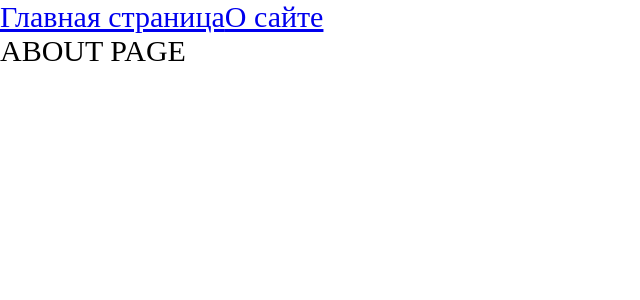
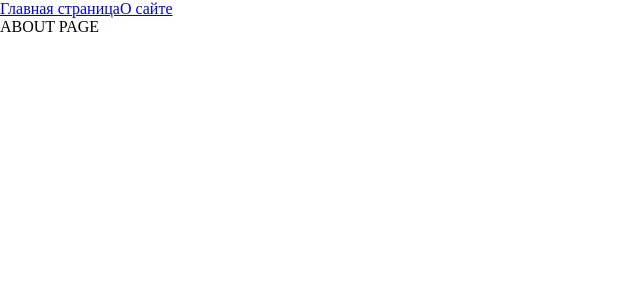
Before and after one commit to SMB-production/webpack-repo, a React app: page / in a window 1280 px wide. Shown: the top 300 px of the page, without its empty margins (0-640 px from the left). Built offline with nearby package versions, Linux system fonts and the light colour scheme.

Commit message:
add: themes, font styles

```diff
--- a/src/components/App.tsx
+++ b/src/components/App.tsx
@@ -2,7 +2,7 @@ import {Suspense} from 'react'
 import {Link, Route, Routes} from 'react-router-dom'
 import {AboutPageAsync} from '../pages/AboutPage/AboutPage.async'
 import {MainPageAsync} from '../pages/MainPage/MainPage.async'
-import '../index.scss'
+import '../styles/index.scss'
 
 export const App = () => {
    return (
--- a/src/index.scss
+++ /dev/null
@@ -1,9 +0,0 @@
-* {
-	margin: 0;
-	padding: 0;
-	box-sizing: border-box;
-}
-
-.app {
-	font-size: 30px;
-}
--- /dev/null
+++ b/src/styles/index.scss
@@ -0,0 +1,13 @@
+@import "themes/dark";
+@import "themes/normal";
+@import "variables/global";
+@import "reset";
+
+.app {
+	font: var(--font-m);
+
+	background: var(--bg-color);
+	color: var(--primary-color);
+
+	min-height: 100vh;
+}
--- /dev/null
+++ b/src/styles/reset.scss
@@ -0,0 +1,13 @@
+* {
+	margin: 0;
+	padding: 0;
+	box-sizing: border-box;
+}
+
+input,
+button,
+textarea,
+select {
+	margin: 0;
+	font: inherit;
+}
--- /dev/null
+++ b/src/styles/themes/dark.scss
@@ -0,0 +1,6 @@
+.app.dark {
+	--bg-color: #0e0e75;
+
+	--primary-color: #049604;
+	--secondary-color: #04ff04
+}
--- /dev/null
+++ b/src/styles/themes/normal.scss
@@ -0,0 +1,6 @@
+.app.light {
+	--bg-color: #e8e8ea;
+
+	--primary-color: #022bb2;
+	--secondary-color: #0449e0;
+}
--- /dev/null
+++ b/src/styles/variables/global.scss
@@ -0,0 +1,12 @@
+:root{
+	--font-family-main: Consolas, 'Times New Roman', Serif;
+
+	--font-size-m:16px;
+	--font-line-m: 24px;
+	--font-m: var(--font-size-m) / var(--font-line-m) / var(--font-family-main);
+
+	--font-size-l:24px;
+	--font-line-l: 32px;
+	--font-l: var(--font-size-l) / var(--font-line-l) / var(--font-family-main);
+
+}
```
